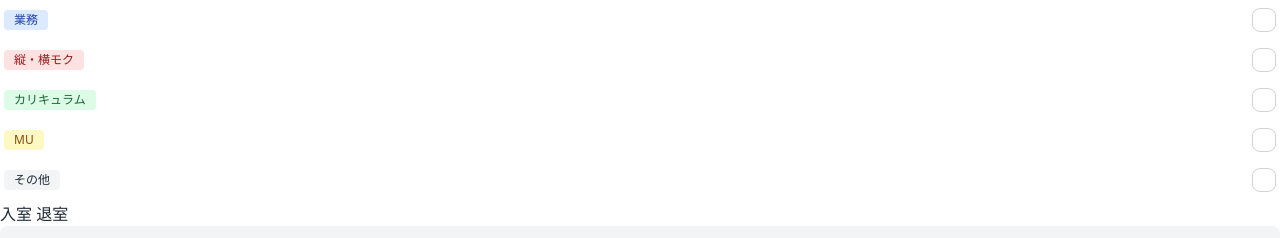
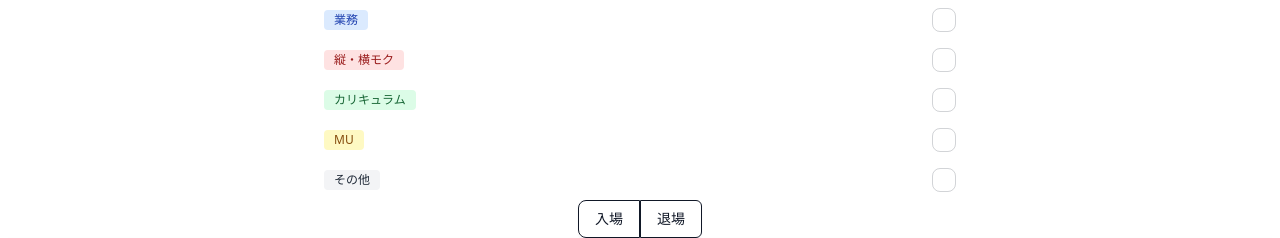
Before and after one commit to HinanoOno/invitation_app, a PHP site: page / in a window 1280 px wide. Shown: the part 89-327 px from the top of the page. Run offline with PHP 8.4, Linux system fonts and the light colour scheme; the visitor is signed in with stand-in values (Sample User, id 1); data comes from the database, SQL or seed files in the repository; data that the repository does not hold is empty; style sheets or scripts are compiled from the project's sources; some libraries are stand-ins or nearby versions.

Commit message:
add 入場退場ボタン

```diff
--- a/src/index.php
+++ b/src/index.php
@@ -45,7 +45,6 @@ try {
   <meta name="viewport" content="width=device-width, initial-scale=1.0">
   <title>Document</title>
   <link rel="stylesheet" href="./assets/style/reset.css">
-  <link rel="stylesheet" href="./assets/style/checkbox.css">
   <link href="/dist/output.css" rel="stylesheet">
   <link href="https://cdn.jsdelivr.net/npm/daisyui@3.7.5/dist/full.css" rel="stylesheet" type="text/css" />
   <script src="https://cdn.tailwindcss.com"></script>
@@ -53,7 +52,7 @@ try {
 
 <body>
   <?php require("./components/header.php") ?>
-  <form method="POST" action='./assets/php/index.php'>
+  <form method="POST" action='./assets/php/index.php' class="w-1/2 mx-auto">
     <div class="form-control">
       <label class="label cursor-pointer justify-center">
         <span class="border-blue-100 bg-blue-100 text-blue-800 text-xs font-medium mr-2 px-2.5 py-0.5 rounded ">業務</span>
@@ -62,31 +61,39 @@ try {
     </div>
     <div class="form-control">
       <label class="label cursor-pointer">
-      <span class="border-red-200 bg-red-100 text-red-800 text-xs font-medium mr-2 px-2.5 py-0.5 rounded ">縦・横モク</span>
+        <span class="border-red-200 bg-red-100 text-red-800 text-xs font-medium mr-2 px-2.5 py-0.5 rounded ">縦・横モク</span>
         <input type="checkbox" class="checkbox" id="plan2" name="plans[]" value="2" />
       </label>
     </div>
     <div class="form-control">
       <label class="label cursor-pointer">
-      <span class="border-green-100 bg-green-100 text-green-800 text-xs font-medium mr-2 px-2.5 py-0.5 rounded dark:bg-green-900 dark:text-green-300">カリキュラム</span>
+        <span class="border-green-100 bg-green-100 text-green-800 text-xs font-medium mr-2 px-2.5 py-0.5 rounded dark:bg-green-900 dark:text-green-300">カリキュラム</span>
         <input type="checkbox" class="checkbox" id="plan3" name="plans[]" value="3" />
       </label>
     </div>
     <div class="form-control">
       <label class="label cursor-pointer">
-      <span class="bg-yellow-100 border-yellow-100 text-yellow-800 text-xs font-medium mr-2 px-2.5 py-0.5 rounded dark:bg-yellow-900 dark:text-yellow-300">MU</span>
+        <span class="bg-yellow-100 border-yellow-100 text-yellow-800 text-xs font-medium mr-2 px-2.5 py-0.5 rounded dark:bg-yellow-900 dark:text-yellow-300">MU</span>
         <input type="checkbox" class="checkbox" id="plan4" name="plans[]" value="4" />
       </label>
     </div>
     <div class="form-control">
       <label class="label cursor-pointer">
-      <span class="border-gray-100 bg-gray-100 text-gray-800 text-xs font-medium mr-2 px-2.5 py-0.5 rounded">その他</span>
+        <span class="border-gray-100 bg-gray-100 text-gray-800 text-xs font-medium mr-2 px-2.5 py-0.5 rounded">その他</span>
         <input type="checkbox" class="checkbox" id="plan5" name="plans[]" value="5" />
       </label>
     </div>
+    <div class="flex justify-center">
+      <div class="inline-flex rounded-md shadow-sm" role="group">
+        <button type="submit" class="px-4 py-2 text-sm font-medium text-gray-900 bg-transparent border border-gray-900 rounded-l-lg hover:bg-gray-900 hover:text-white focus:z-10 focus:ring-2 focus:ring-gray-500 focus:bg-gray-900 focus:text-white dark:border-white dark:text-white dark:hover:text-white dark:hover:bg-gray-700 dark:focus:bg-gray-700" name='status' value='入室'>
+          入場
+        </button>
+        <button type="submit" class="px-4 py-2 text-sm font-medium text-gray-900 bg-transparent border border-gray-900 rounded-r-md hover:bg-gray-900 hover:text-white focus:z-10 focus:ring-2 focus:ring-gray-500 focus:bg-gray-900 focus:text-white dark:border-white dark:text-white dark:hover:text-white dark:hover:bg-gray-700 dark:focus:bg-gray-700" name="status" value="退室">
+          退場
+        </button>
+      </div>
+    </div>
 
-    <button type="submit" name='status' value='入室'>入室</button>
-    <button type="submit" name='status' value='退室'>退室</button>
   </form>
 
   <div class="relative overflow-x-auto shadow-md sm:rounded-lg">
```
